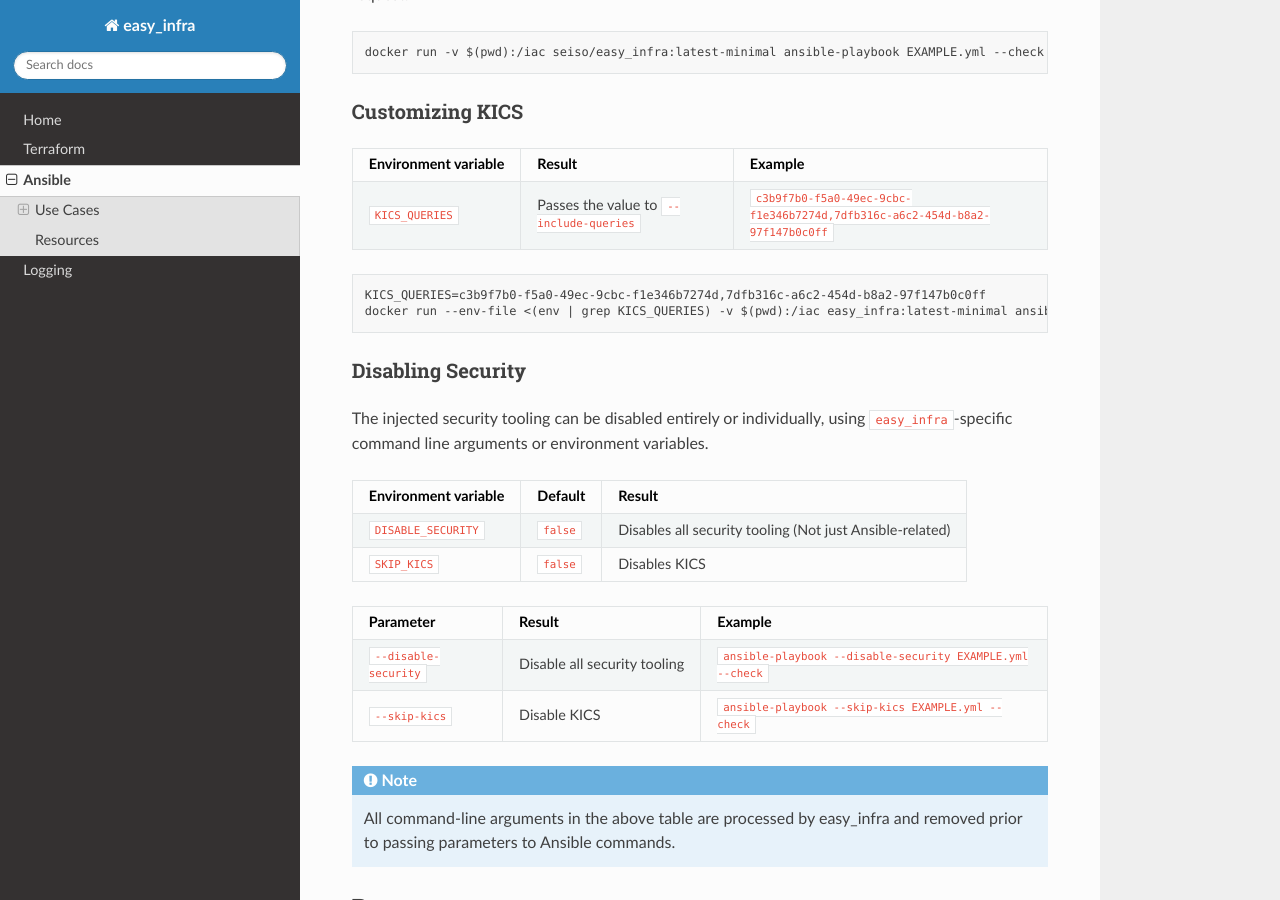
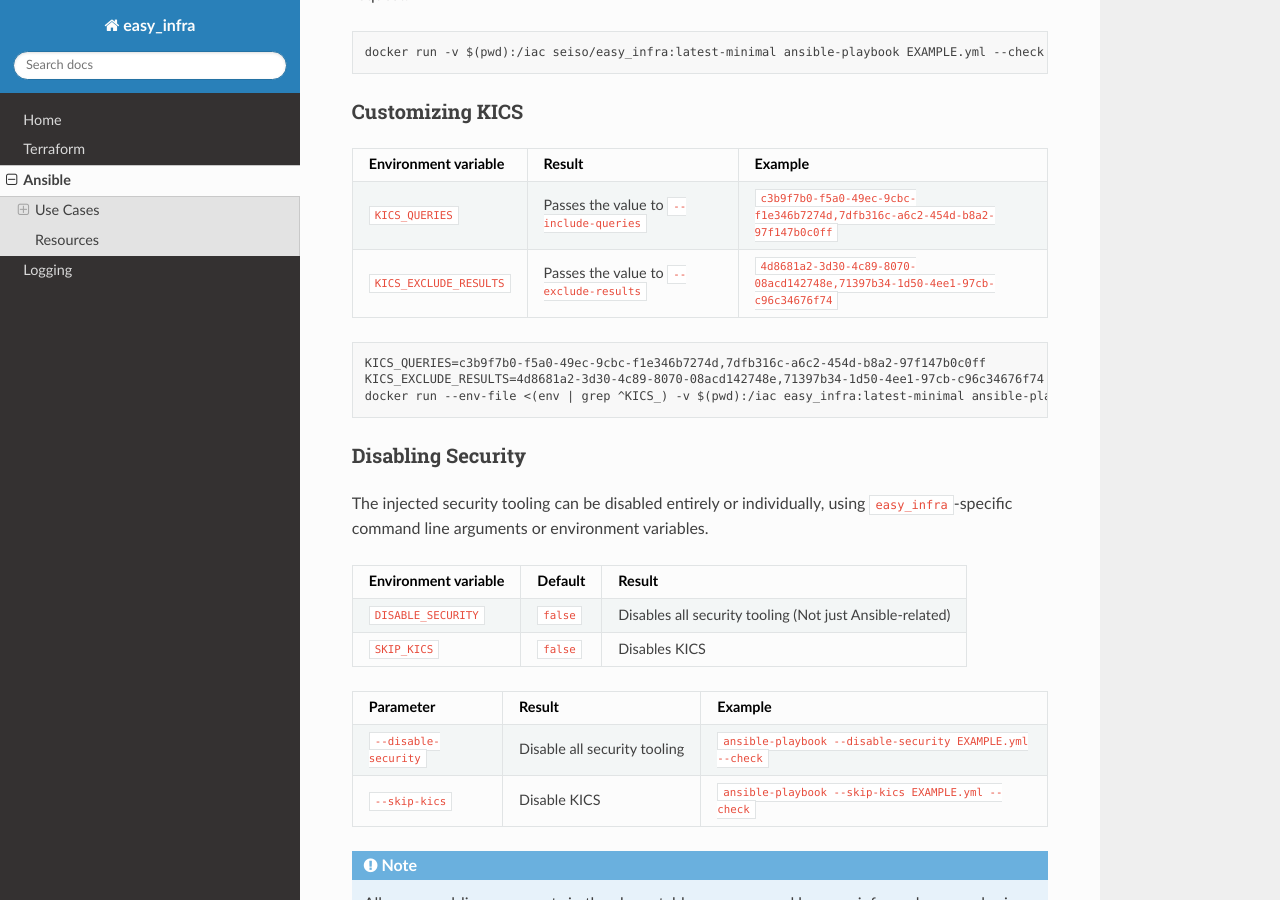
Before and after one commit to SeisoLLC/easy_infra, a Sphinx documentation site: the page built from docs/Ansible/index.rst, in a window 1280 px wide and 900 px high, scrolled down 603 px. Built offline with Sphinx 7.4.7 and the Read the Docs theme 2.0.0, drawn with Linux system fonts in a browser that asks for light colours.

Commit message:
Add exclude results functionality; needs tests

```diff
--- a/docs/Ansible/index.rst
+++ b/docs/Ansible/index.rst
@@ -30,16 +30,19 @@
 Customizing KICS
 ^^^^^^^^^^^^^^^^
 
-+----------------------+-------------------------------------------+-------------------------------------------------------------------------------+
-| Environment variable | Result                                    | Example                                                                       |
-+======================+===========================================+===============================================================================+
-| ``KICS_QUERIES``     | Passes the value to ``--include-queries`` | ``c3b9f7b0-f5a0-49ec-9cbc-f1e346b7274d,7dfb316c-a6c2-454d-b8a2-97f147b0c0ff`` |
-+----------------------+-------------------------------------------+-------------------------------------------------------------------------------+
++--------------------------+-------------------------------------------+-------------------------------------------------------------------------------+
+| Environment variable     | Result                                    | Example                                                                       |
++==========================+===========================================+===============================================================================+
+| ``KICS_QUERIES``         | Passes the value to ``--include-queries`` | ``c3b9f7b0-f5a0-49ec-9cbc-f1e346b7274d,7dfb316c-a6c2-454d-b8a2-97f147b0c0ff`` |
++--------------------------+-------------------------------------------+-------------------------------------------------------------------------------+
+| ``KICS_EXCLUDE_RESULTS`` | Passes the value to ``--exclude-results`` | ``4d8681a2-3d30-4c89-8070-08acd142748e,71397b34-1d50-4ee1-97cb-c96c34676f74`` |
++--------------------------+-------------------------------------------+-------------------------------------------------------------------------------+
 
 ::
 
     KICS_QUERIES=c3b9f7b0-f5a0-49ec-9cbc-f1e346b7274d,7dfb316c-a6c2-454d-b8a2-97f147b0c0ff
-    docker run --env-file <(env | grep KICS_QUERIES) -v $(pwd):/iac easy_infra:latest-minimal ansible-playbook EXAMPLE.yml --check
+    KICS_EXCLUDE_RESULTS=4d8681a2-3d30-4c89-8070-08acd142748e,71397b34-1d50-4ee1-97cb-c96c34676f74
+    docker run --env-file <(env | grep ^KICS_) -v $(pwd):/iac easy_infra:latest-minimal ansible-playbook EXAMPLE.yml --check
 
 Disabling Security
 ^^^^^^^^^^^^^^^^^^
--- a/easy_infra.yml
+++ b/easy_infra.yml
@@ -9,6 +9,7 @@
         --output-name kics --path .
       customizations:
         KICS_QUERIES: --include-queries
+        KICS_EXCLUDE_RESULTS: --exclude-results
       description: directory scan
     terrascan:
       command: terrascan scan -i terraform -t all -d .
@@ -33,6 +34,7 @@
           --output-name kics --path .
         customizations:
           KICS_QUERIES: --include-queries
+          KICS_EXCLUDE_RESULTS: --exclude-results
         description: directory scan
     version: 2.9.6+dfsg-1
     version_argument: --version
```
Also changed, not shown: docs/Terraform/index.rst (+9 -6 lines).
